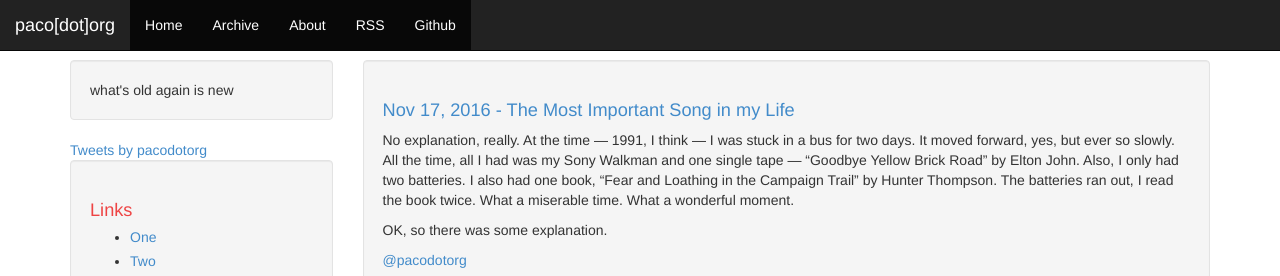
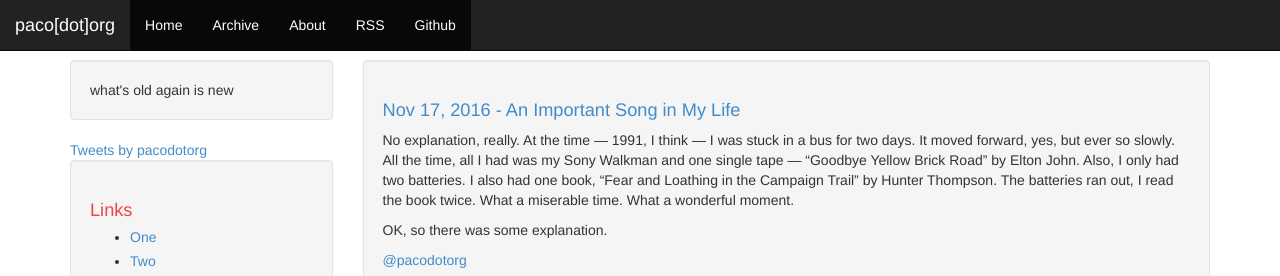
Before and after one commit to pacodotorg/pacodotorg.github.io, a Jekyll site: the page built from _posts/2016-11-17-an-important-song-in-my-life.md, in a window 1280 px wide, cut to the strip 0-276 px from the top of the page. Built offline with Jekyll 4.4.1, drawn with Linux system fonts in a browser that asks for light colours; comment, search, counter and statistics services are not loaded.

Commit message:
Updated post

```diff
--- a/_posts/2016-11-17-the-most-important-song-in-my-life.md
+++ b/_posts/2016-11-17-an-important-song-in-my-life.md
@@ -1,6 +1,6 @@
 ---
 layout: post
-title: 'The Most Important Song in my Life'
+title: 'An Important Song in My Life'
 category: music
 author: pacodotorg
 published: true
```
